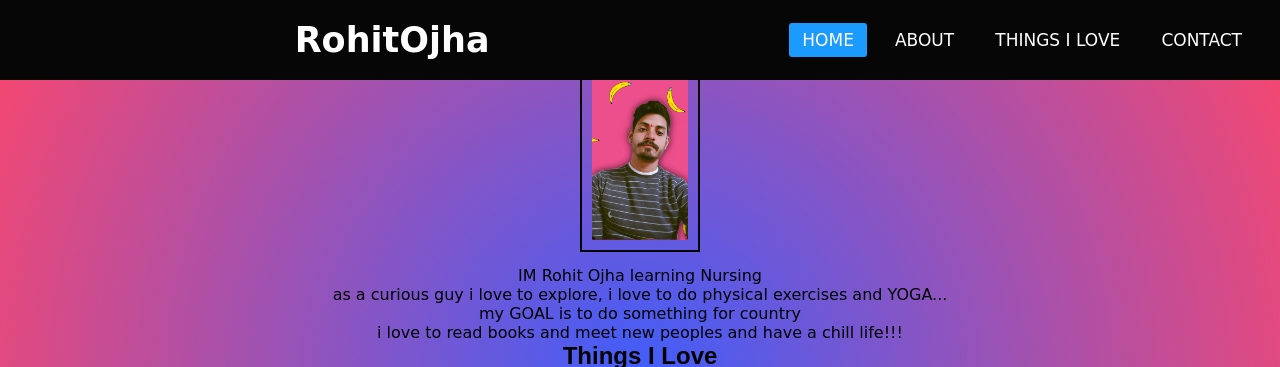
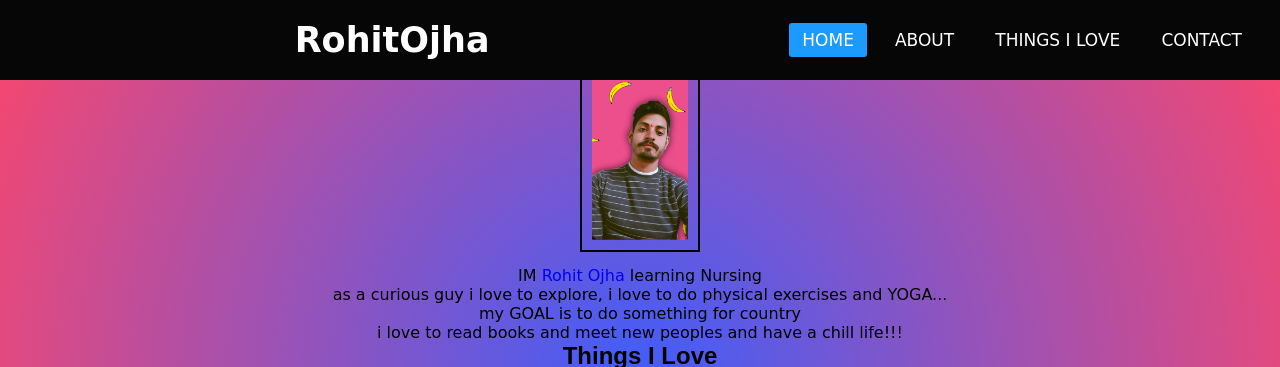
Before and after one commit to VarunSingh19/rohitojha, a plain HTML site: page index.html in a window 1280 px wide. Shown: the top 367 px of the page. Drawn offline with Linux system fonts and the light colour scheme; a web font is replaced by a local one.

Commit message:
Update index.html

```diff
--- a/index.html
+++ b/index.html
@@ -40,7 +40,7 @@
             <section id="about">
                 <h2 id="blinking-heading"><u>About Me</u></h2>
                 <img class="about" src="rohit.jpg">
-                <p>IM Rohit Ojha learning Nursing<br> as a curious guy i love to explore,
+                <p>IM <a href="https://instagram.com/itz_rohitoj?igshid=ZmZhODViOGI=">Rohit Ojha</a> learning Nursing<br> as a curious guy i love to explore,
                     i love to do physical exercises and YOGA...<br> my GOAL is to do something for country<br>i love to
                     read books and meet new peoples and have a chill life!!!
                 </p>
```
